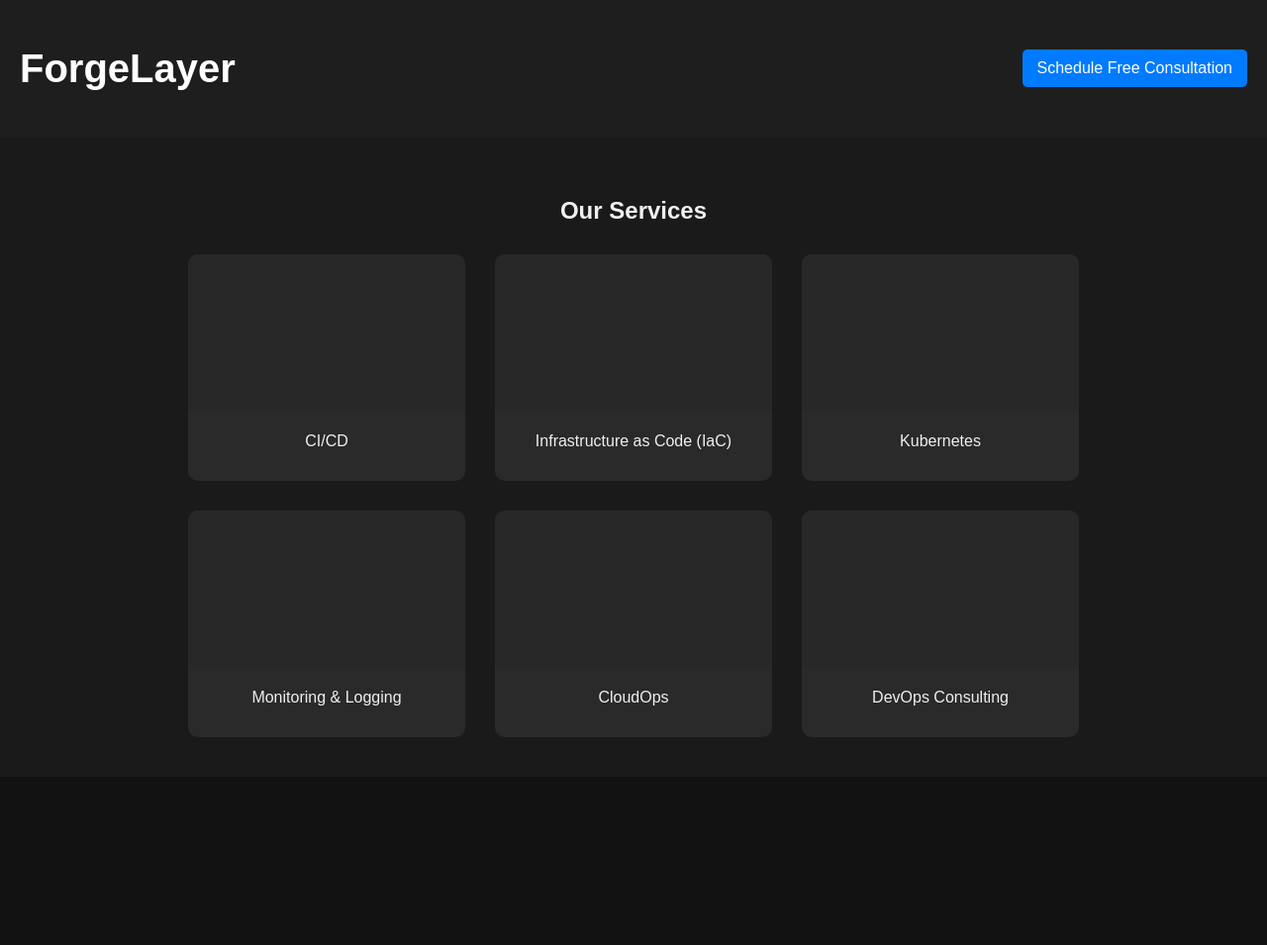
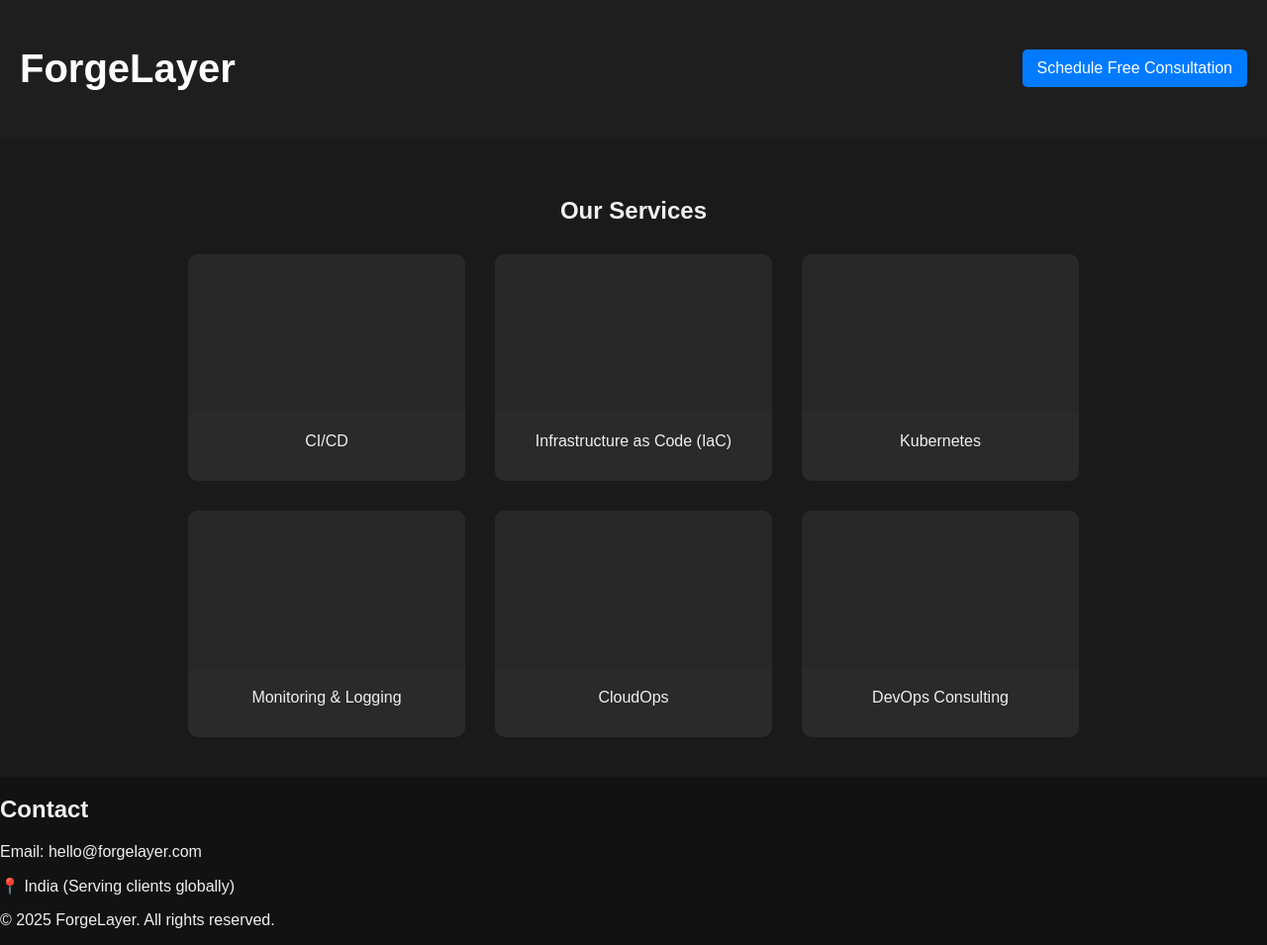
Before and after one commit to ForgeLayer/forgelayer, a plain HTML site: page index.html in a window 1280 px wide. Shown: the whole page at 99% size. Before the commit the page ends 800 px from the top, so only its background shows below. Drawn offline with Linux system fonts and the light colour scheme.

Commit message:
Update index.html

```diff
--- a/index.html
+++ b/index.html
@@ -49,11 +49,14 @@
         </div>
     </section>
 
-    <script>
-        function toggleDetails(id) {
-            const el = document.getElementById(id);
-            el.style.display = el.style.display === "block" ? "none" : "block";
-        }
-    </script>
+    <section id="contact">
+        <h2>Contact</h2>
+        <p>Email: hello@forgelayer.com</p>
+        <p>📍 India (Serving clients globally)</p>
+    </section>
+
+    <footer>
+        <p>&copy; 2025 ForgeLayer. All rights reserved.</p>
+    </footer>
 </body>
 </html>
```
